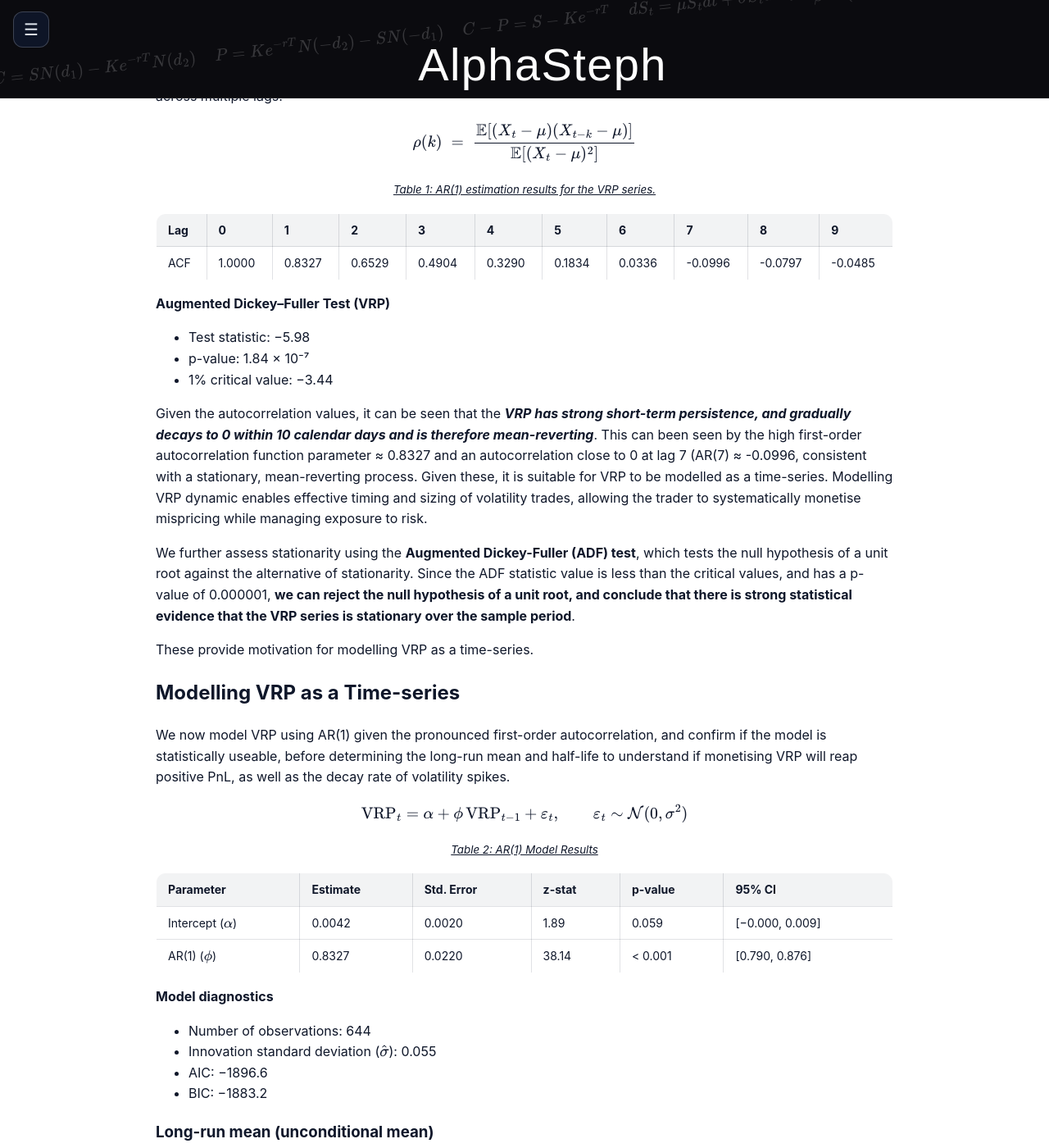
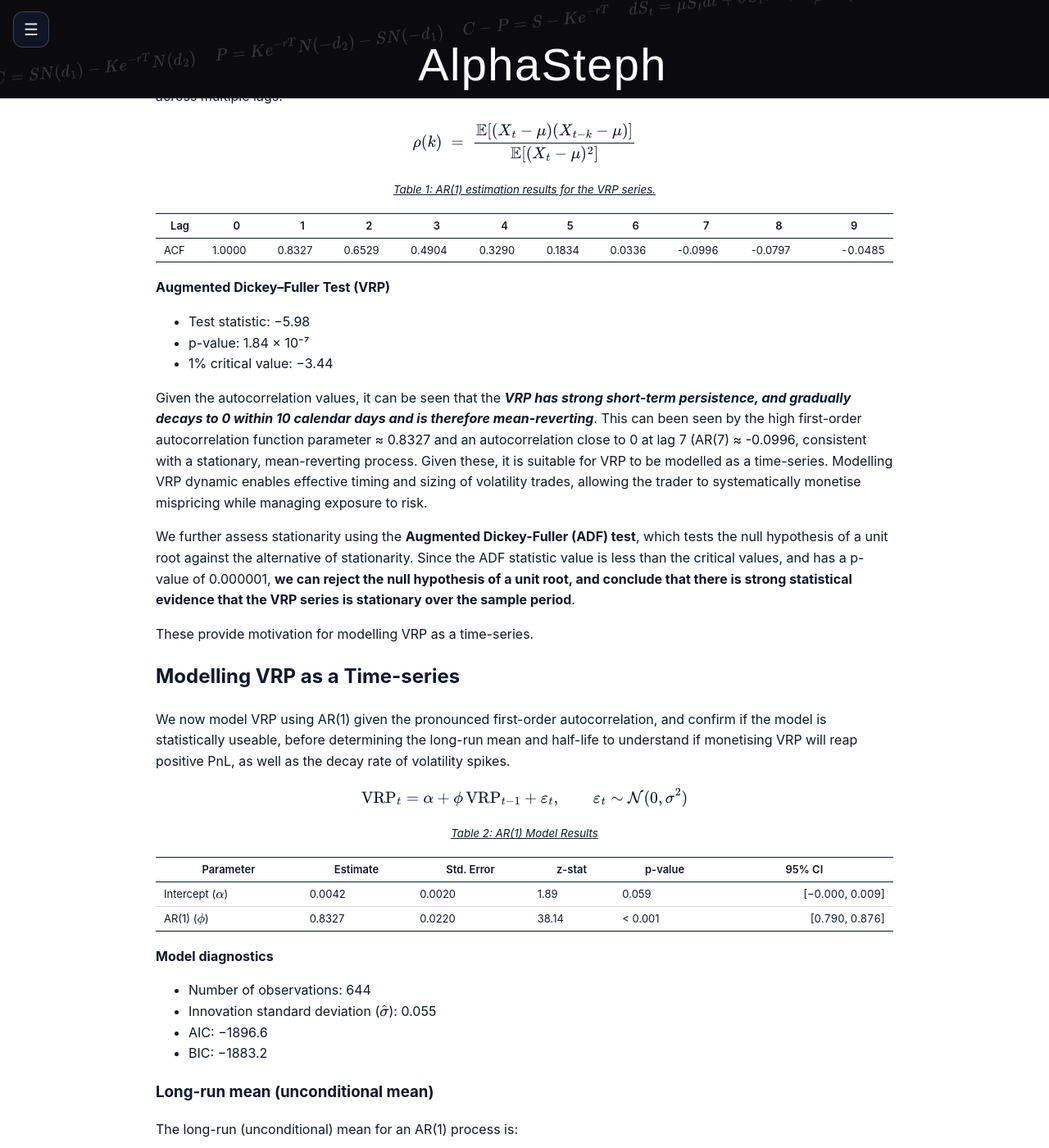
Before and after one commit to sljy1995/StephTheAlpha, a Jekyll site: the page built from _posts/2025-12-25-monetising-vrp-for-aapl.md, in a window 1280 px wide and 1400 px high, scrolled down 1914 px. Shown: the whole window at 82% size. Built offline with Jekyll 4.4.1, drawn with Linux system fonts in a browser that asks for light colours; some web fonts are replaced.

Commit message:
Update custom.css

```diff
--- a/assets/css/custom.css
+++ b/assets/css/custom.css
@@ -237,7 +237,7 @@ body.nav-open{ overflow-x: hidden; }
 .nav a:hover{ background: rgba(226, 232, 240, 0.1); }
 
 /* =========================
-   TABLE STYLING (GLOBAL)
+   COMPACT RESEARCH TABLES
    ========================= */
 
 .content table,
@@ -247,9 +247,9 @@ article table,
   border-collapse: collapse;
   border-spacing: 0;
   background: #ffffff;
-  border: 1px solid rgba(15, 23, 42, 0.18);
-  border-radius: 12px;
-  overflow: hidden; /* keeps rounded corners */
+  border-top: 1.5px solid #0f172a;
+  border-bottom: 1.5px solid #0f172a;
+  margin: 12px 0 18px;
 }
 
 .content th,
@@ -258,19 +258,32 @@ article th,
 article td,
 .prose th,
 .prose td{
-  border: 1px solid rgba(15, 23, 42, 0.12);
-  padding: 10px 14px;
-  text-align: left;
+  padding: 6px 10px;          /* MUCH tighter */
+  font-size: 13px;            /* smaller, research-y */
+  line-height: 1.3;
+  border-bottom: 1px solid rgba(15, 23, 42, 0.15);
   vertical-align: middle;
-  font-size: 14px;
-  line-height: 1.4;
 }
 
-.content th,
-article th,
-.prose th{
-  background: rgba(15, 23, 42, 0.05);
-  font-weight: 700;
+.content thead th,
+article thead th,
+.prose thead th{
+  font-weight: 600;
+  border-bottom: 1.5px solid #0f172a;
+}
+
+.content tbody tr:last-child td,
+article tbody tr:last-child td,
+.prose tbody tr:last-child td{
+  border-bottom: none;
+}
+
+/* Optional: right-align numeric columns */
+.content td:last-child,
+article td:last-child,
+.prose td:last-child{
+  text-align: right;
+  font-variant-numeric: tabular-nums;
 }
 
 /* Sidebar footer pinned bottom */
```
